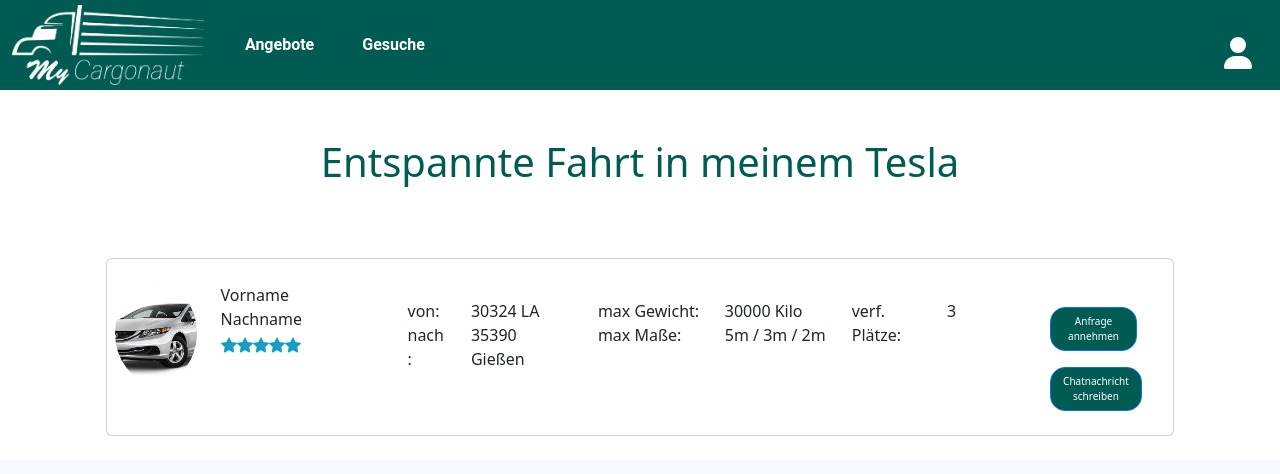
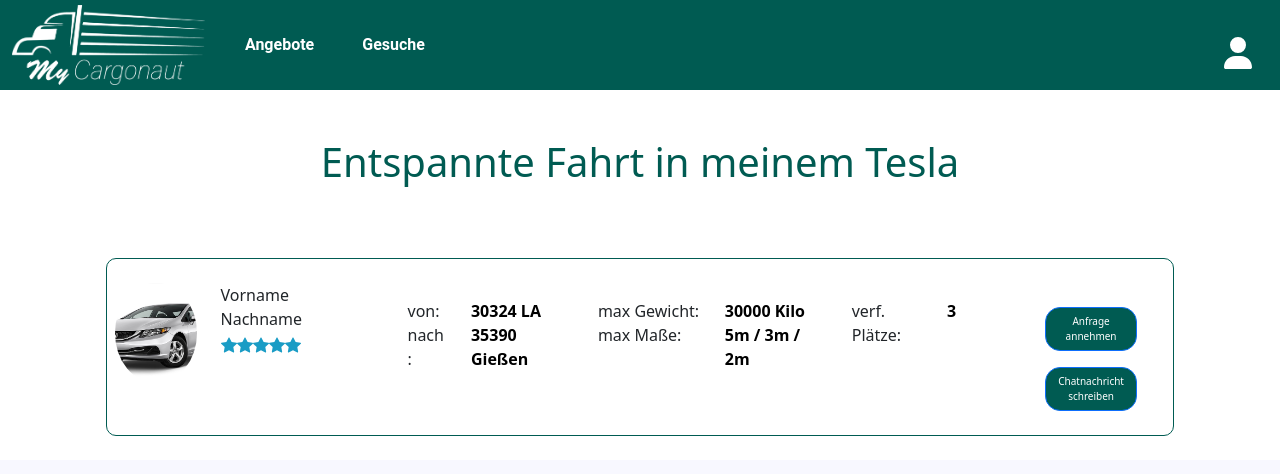
Before and after one commit to NicoNotAvailable/myCargonaut, an Angular app in the folder myCargonaut-client/: page /request in a window 1280 px wide. Shown: the top 474 px of the page. Built offline with nearby package versions, Linux system fonts and the light colour scheme; no server answers.

Commit message:
request page done

```diff
--- a/myCargonaut-client/src/app/meineAnfragenGesuche/request-auf-anfrage-osuche/request-auf-anfrage-osuche.component.css
+++ b/myCargonaut-client/src/app/meineAnfragenGesuche/request-auf-anfrage-osuche/request-auf-anfrage-osuche.component.css
@@ -32,3 +32,80 @@
   justify-content: center;
   height: 100%;
 }
+.greenText {
+  color: #005B52;
+}
+
+.searchBanner {
+  color: white;
+  background-color: #005B52;
+  border-radius: 15px;
+}
+
+.blueButton {
+  background-color: #1A9CC5;
+  border-radius: 15px;
+}
+
+.blueText {
+  color: #1A9CC5;
+}
+
+.inputBanner {
+  border-radius: 20px;
+}
+
+.inputBanner::placeholder {
+  color: black;
+}
+
+.inputLowBanner {
+  border-radius: 10px;
+  border-color: #005B52;
+  color: #005B52;
+  height: 30px;
+}
+
+.inputLowBanner::placeholder {
+  color: #005B52;
+  opacity: 50%;
+}
+
+.vertical-center {
+  display: flex;
+  align-items: center;
+  justify-content: center;
+  height: 100%;
+  font-size: large;
+}
+
+.horizontal-right {
+  display: flex;
+  justify-content: end;
+}
+
+.horizontal-center {
+  display: flex;
+  justify-content: center;
+}
+
+.greenButton {
+  background-color: #005B52;
+  color: white;
+  border-radius: 15px;
+}
+
+.card {
+  border: 1px solid #005B52;  /* Hier wird der Rahmen korrekt definiert */
+  border-radius: 10px;
+  overflow: hidden;  /* Hilft bei runden Ecken */
+}
+
+.card:hover {
+  box-shadow: 0 0 20px #005B52;
+}
+
+.highlightText {
+  color: black;
+  font-weight: bold;
+}
```
